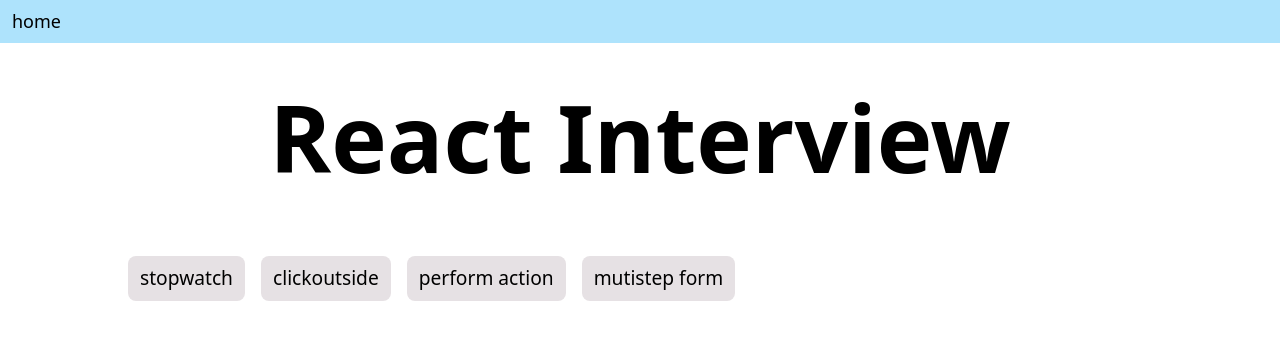
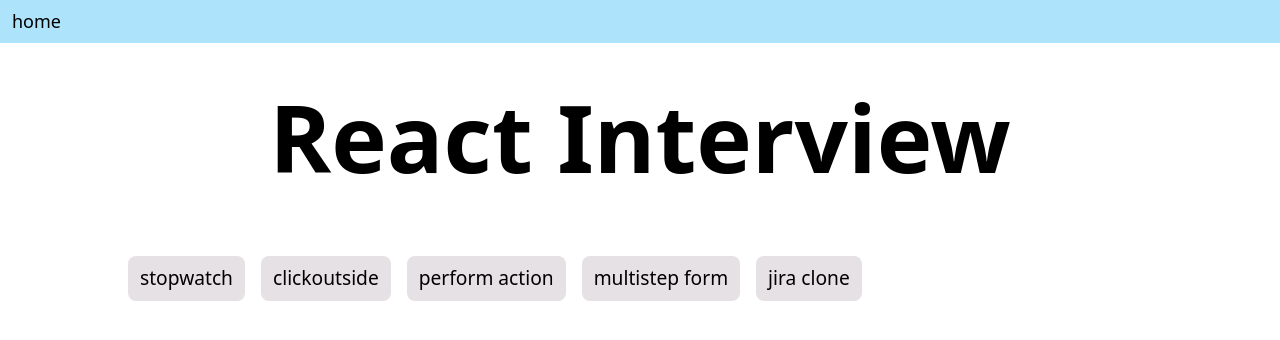
Before and after one commit to saugatrajbhandari/react-interview, a React (Vite) app: page / in a window 1280 px wide. Shown: the top 340 px of the page. Built offline with nearby package versions, Linux system fonts and the light colour scheme.

Commit message:
feat:add jira clone

```diff
--- /dev/null
+++ b/src/navigation/index.js
@@ -0,0 +1,7 @@
+export const navigation = [
+  { path: "/stopwatch", name: "stopwatch" },
+  { path: "/clickoutside", name: "clickoutside" },
+  { path: "/perform-action", name: "perform action" },
+  { path: "/multistepform", name: "multistep form" },
+  { path: "/jira-clone", name: "jira clone" },
+];
--- a/src/pages/home/index.jsx
+++ b/src/pages/home/index.jsx
@@ -1,5 +1,6 @@
 import { Link } from "react-router-dom";
 import style from "./home.module.css";
+import { navigation } from "../../navigation";
 
 function Home() {
   return (
@@ -7,13 +8,11 @@
       <h1 className={style.title}>React Interview</h1>
 
       <div className={style.container}>
-        <Link to="/stopwatch">stopwatch</Link>
-        <Link to="/clickoutside" state={{ isInitial: true }}>
-          clickoutside
-        </Link>
-
-        <Link to="/perform-action">perform action</Link>
-        <Link to="/multistepform">mutistep form</Link>
+        {navigation.map((item) => (
+          <Link key={item.path} to={item.path}>
+            {item.name}
+          </Link>
+        ))}
       </div>
     </div>
   );
--- /dev/null
+++ b/src/pages/jira-clone/index.jsx
@@ -0,0 +1,5 @@
+function JiraClone() {
+  return <div>JiraClone</div>;
+}
+
+export default JiraClone;
```
Also changed, not shown: src/App.jsx (+3 -31 lines), src/routes/index.jsx (added, +34 -0 lines).
